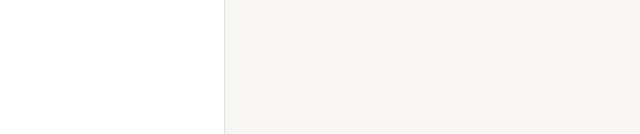
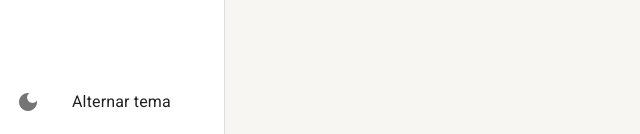
Before and after one commit to pedrovjesus/Front-Tms, a React (Vite) app: page /home in a window 1280 px wide. Shown: the part 666-800 px from the top of the page, without its empty margins (0-640 px from the left). Built offline with nearby package versions, Linux system fonts and the light colour scheme.

Commit message:
feat: theme changer

```diff
--- a/src/shared/components/side-menu/SideMenu.tsx
+++ b/src/shared/components/side-menu/SideMenu.tsx
@@ -15,6 +15,7 @@ import type { IReactChildren } from "../../interfaces/IReactChildren";
 import { deepOrange } from "@mui/material/colors";
 import { useDrawerContext } from "../../contexts/DrawerContext";
 import { useMatch, useNavigate, useResolvedPath } from "react-router-dom";
+import { useAppThemeContext } from "../../contexts/ThemeContext";
 
 interface IListItemLinkProps {
   to: string;
@@ -56,6 +57,8 @@ export const SideMenu: React.FC<IReactChildren> = ({ children }) => {
   const smDown = useMediaQuery(theme.breakpoints.down("sm"));
 
   const { isDrawerOpen, toggleDrawerOpen, drawerOptions } = useDrawerContext();
+
+  const { toggleTheme } = useAppThemeContext();
 
   return (
     <>
@@ -102,6 +105,16 @@ export const SideMenu: React.FC<IReactChildren> = ({ children }) => {
               ))}
             </List>
           </Box>
+          <Box>
+            <List component="nav">
+              <ListItemButton onClick={toggleTheme}>
+                <ListItemIcon>
+                  <Icon>dark_mode</Icon>
+                </ListItemIcon>
+                <ListItemText primary="Alternar tema" />
+              </ListItemButton>
+            </List>
+          </Box>
         </Box>
       </Drawer>
 
--- a/src/shared/themes/Dark.ts
+++ b/src/shared/themes/Dark.ts
@@ -3,21 +3,27 @@ import { cyan, yellow } from "@mui/material/colors";
 
 export const DarkTheme = createTheme({
   palette: {
+    mode: "dark",
     primary: {
-           main: yellow[700] ,
+      main: yellow[700],
       dark: yellow[800],
-           light:yellow[500] ,
-           contrastText: '#fff',
+      light: yellow[500],
+      contrastText: "#fff",
     },
     secondary: {
-           main: cyan[500] ,
+      main: cyan[500],
       dark: cyan[400],
-           light:cyan[300] ,
-           contrastText: '#fff',
+      light: cyan[300],
+      contrastText: "#fff",
     },
     background: {
-            default: '#202124' ,
-            paper:'#303134' ,
-        }
-    }
+      default: "#202124",
+      paper: "#303134",
+    },
+  },
+  typography: {
+    allVariants: {
+      color: "white",
+    },
+  },
 });
```
Lines whose indentation alone changed are shown as unchanged.
